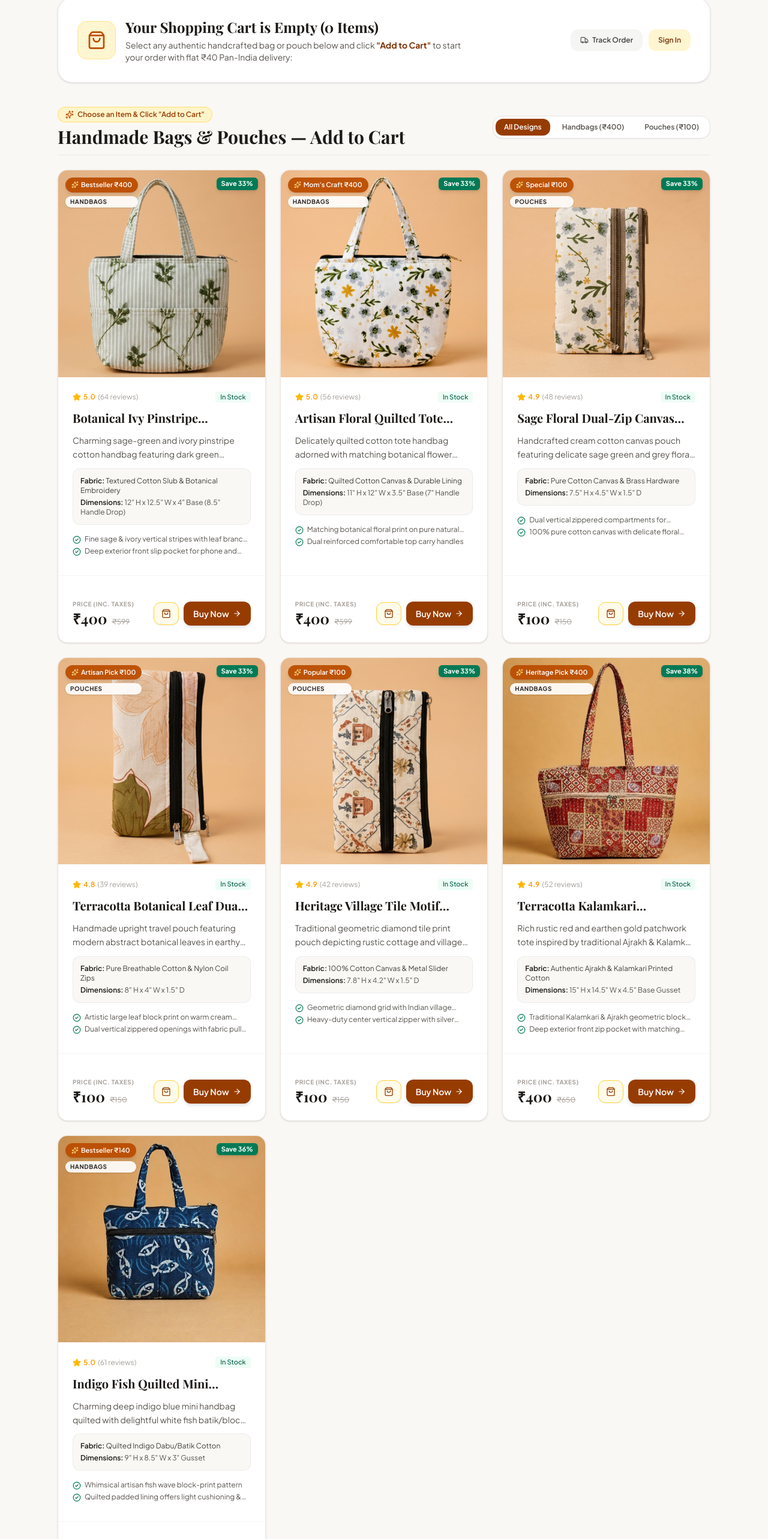
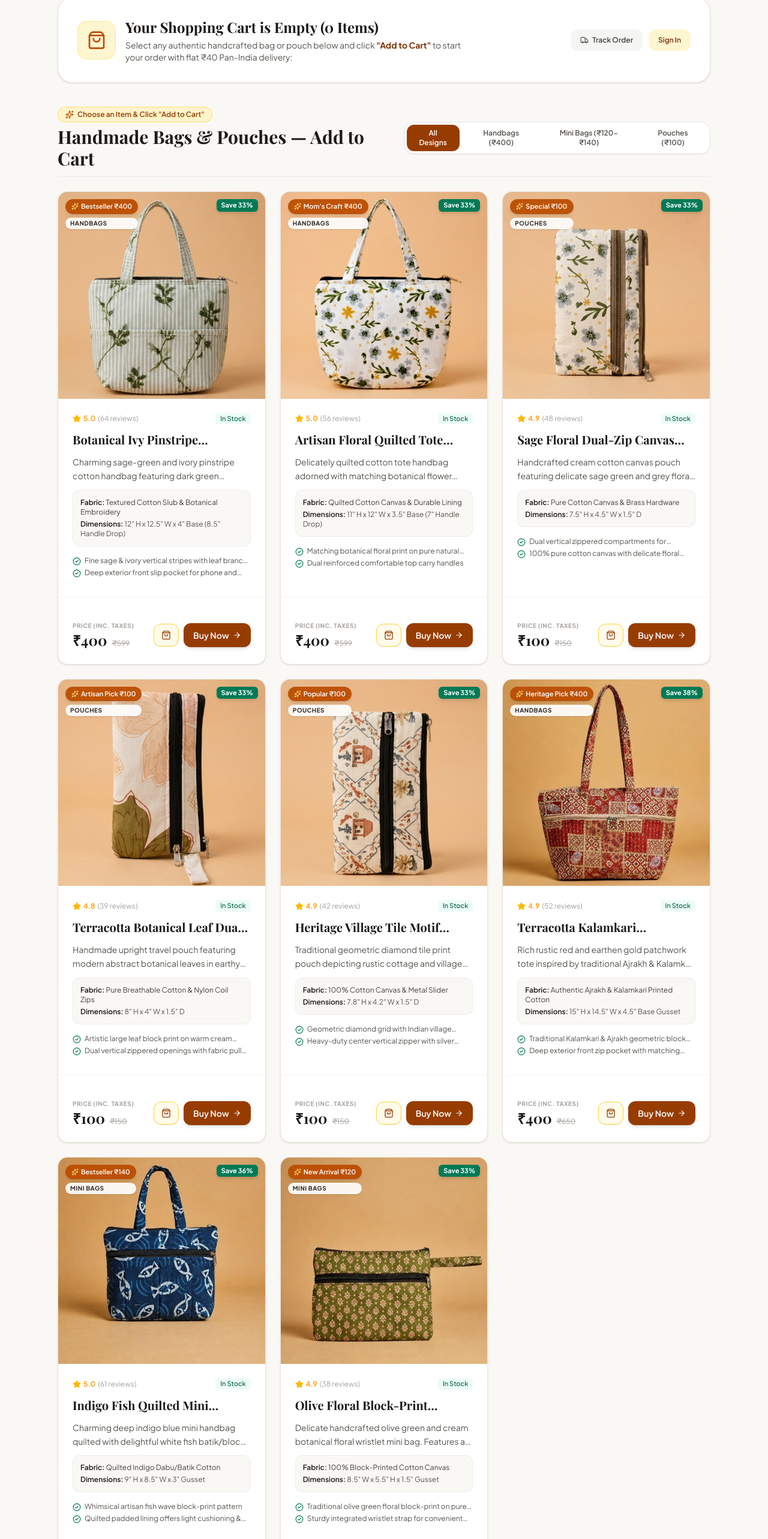
Before and after one commit to shreyasmaheethrouthu2079-svg/shreya-craft-nest, a Next.js app: page /cart in a window 1280 px wide. Shown: the part 212-2778 px from the top of the page at 60% size. Built offline with nearby package versions, Linux system fonts and the light colour scheme; a web font is replaced by a local one.

Commit message:
Add Mini Bags category filter and products to catalog and cart

```diff
--- a/src/app/cart/page.tsx
+++ b/src/app/cart/page.tsx
@@ -25,7 +25,7 @@ import {
 } from "lucide-react";
 
 export default function CartPage() {
-  const [selectedCat, setSelectedCat] = useState<"All" | "Handbags" | "Pouches">("All");
+  const [selectedCat, setSelectedCat] = useState<"All" | "Handbags" | "Mini Bags" | "Pouches">("All");
   const {
     cart,
     addToCart,
@@ -113,7 +113,7 @@ export default function CartPage() {
 
                 {/* Category Filter Tabs */}
                 <div className="flex items-center gap-1.5 bg-white p-1 rounded-2xl border border-stone-200 shadow-2xs">
-                  {(["All", "Handbags", "Pouches"] as const).map((cat) => (
+                  {(["All", "Handbags", "Mini Bags", "Pouches"] as const).map((cat) => (
                     <button
                       key={cat}
                       type="button"
@@ -124,7 +124,13 @@ export default function CartPage() {
                           : "text-stone-600 hover:text-stone-900 hover:bg-stone-50"
                       }`}
                     >
-                      {cat === "All" ? "All Designs" : cat === "Handbags" ? "Handbags (₹400)" : "Pouches (₹100)"}
+                      {cat === "All"
+                        ? "All Designs"
+                        : cat === "Handbags"
+                        ? "Handbags (₹400)"
+                        : cat === "Mini Bags"
+                        ? "Mini Bags (₹120-₹140)"
+                        : "Pouches (₹100)"}
                     </button>
                   ))}
                 </div>
--- a/src/components/ProductCatalog.tsx
+++ b/src/components/ProductCatalog.tsx
@@ -95,6 +95,8 @@ export function ProductCatalog() {
               ? t("catalog.catAll")
               : category === "Handbags"
               ? t("catalog.catHandbags")
+              : category === "Mini Bags"
+              ? t("catalog.catMiniBags") || "Mini Bags"
               : category === "Pouches"
               ? t("catalog.catPouches")
               : category === "Accessories"
--- a/src/context/LanguageContext.tsx
+++ b/src/context/LanguageContext.tsx
@@ -72,6 +72,7 @@ export const TRANSLATIONS: Record<LanguageCode, Record<string, string>> = {
     "catalog.designs": "handcrafted designs",
     "catalog.catAll": "All Items",
     "catalog.catHandbags": "Handbags",
+    "catalog.catMiniBags": "Mini Bags",
     "catalog.catPouches": "Pouches",
     "catalog.catAccessories": "Accessories",
     "catalog.addToCart": "Add to Cart",
@@ -143,6 +144,7 @@ export const TRANSLATIONS: Record<LanguageCode, Record<string, string>> = {
     "catalog.designs": "हस्तनिर्मित उत्पाद",
     "catalog.catAll": "सभी उत्पाद",
     "catalog.catHandbags": "हैंडबैग",
+    "catalog.catMiniBags": "मिनी बैग्स",
     "catalog.catPouches": "पाउच",
     "catalog.catAccessories": "एक्सेसरीज",
     "catalog.addToCart": "कार्ट में जोड़ें",
@@ -214,6 +216,7 @@ export const TRANSLATIONS: Record<LanguageCode, Record<string, string>> = {
     "catalog.designs": "हस्तनिर्मित डिझाइन्स",
     "catalog.catAll": "सर्व वस्तू",
     "catalog.catHandbags": "हँडबॅग",
+    "catalog.catMiniBags": "मिनी बॅग्स",
     "catalog.catPouches": "पाउच",
     "catalog.catAccessories": "ॲक्सेसरीज",
     "catalog.addToCart": "कार्टमध्ये जोडा",
@@ -278,6 +281,7 @@ export const TRANSLATIONS: Record<LanguageCode, Record<string, string>> = {
     "catalog.designs": "হাতে তৈরি ডিজাইন",
     "catalog.catAll": "সব পণ্য",
     "catalog.catHandbags": "হ্যান্ডব্যাগ",
+    "catalog.catMiniBags": "মিনি ব্যাগ",
     "catalog.catPouches": "পাউচ",
     "catalog.catAccessories": "অ্যাক্সেসরিজ",
     "catalog.addToCart": "কার্টে যোগ করুন",
@@ -340,6 +344,7 @@ export const TRANSLATIONS: Record<LanguageCode, Record<string, string>> = {
     "catalog.designs": "கைவினை வடிவமைப்புகள்",
     "catalog.catAll": "அனைத்தும்",
     "catalog.catHandbags": "கைப்பைகள்",
+    "catalog.catMiniBags": "மினி பைகள்",
     "catalog.catPouches": "பவுச்கள்",
     "catalog.catAccessories": "அணிகலன்கள்",
     "catalog.addToCart": "கார்ட்டில் சேர்",
@@ -402,6 +407,7 @@ export const TRANSLATIONS: Record<LanguageCode, Record<string, string>> = {
     "catalog.designs": "చేతితో చేసిన డిజైన్లు",
     "catalog.catAll": "అన్నీ",
     "catalog.catHandbags": "హ్యాండ్‌బ్యాగులు",
+    "catalog.catMiniBags": "మినీ బ్యాగులు",
     "catalog.catPouches": "పౌచులు",
     "catalog.catAccessories": "యాక్సెసరీలు",
     "catalog.addToCart": "కార్ట్‌కు జోడించండి",
@@ -464,6 +470,7 @@ export const TRANSLATIONS: Record<LanguageCode, Record<string, string>> = {
     "catalog.designs": "ಕರಕುಶಲ ವಿನ್ಯಾಸಗಳು",
     "catalog.catAll": "ಎಲ್ಲವೂ",
     "catalog.catHandbags": "ಹ್ಯಾಂಡ್‌ಬ್ಯಾಗ್‌ಗಳು",
+    "catalog.catMiniBags": "ಮಿನಿ ಬ್ಯಾಗ್‌ಗಳು",
     "catalog.catPouches": "ಪೌಚ್‌ಗಳು",
     "catalog.catAccessories": "ಪರಿಕರಗಳು",
     "catalog.addToCart": "ಕಾರ್ಟ್‌ಗೆ ಸೇರಿಸಿ",
@@ -526,6 +533,7 @@ export const TRANSLATIONS: Record<LanguageCode, Record<string, string>> = {
     "catalog.designs": "കൈത്തറി ഡിസൈനുകൾ",
     "catalog.catAll": "എല്ലാം",
     "catalog.catHandbags": "ഹാൻഡ്ബാഗുകൾ",
+    "catalog.catMiniBags": "മിനി ബാഗുകൾ",
     "catalog.catPouches": "പൗച്ചുകൾ",
     "catalog.catAccessories": "ആക്സസറികൾ",
     "catalog.addToCart": "കാർട്ടിലേക്ക് ചേർക്കുക",
--- a/src/data/ordersStore.ts
+++ b/src/data/ordersStore.ts
@@ -48,15 +48,15 @@ const INITIAL_SEED_ORDERS: StoredOrder[] = [
     items: [
       {
         id: "olive-bloom-wristlet-pouch",
-        name: "Olive Floral Block-Print Wristlet Pouch",
-        category: "Pouches",
-        price: 100,
+        name: "Olive Floral Block-Print Wristlet Mini Bag",
+        category: "Mini Bags",
+        price: 120,
         quantity: 1,
       },
       {
         id: "indigo-fish-mini-tote",
         name: "Indigo Fish Quilted Mini Handbag",
-        category: "Handbags",
+        category: "Mini Bags",
         price: 140,
         quantity: 1,
       },
--- a/src/data/products.ts
+++ b/src/data/products.ts
@@ -1,7 +1,7 @@
 export interface Product {
   id: string;
   name: string;
-  category: "Handbags" | "Pouches";
+  category: "Handbags" | "Pouches" | "Mini Bags";
   price: number;
   originalPrice: number;
   description: string;
@@ -151,7 +151,7 @@ export const PRODUCTS: Product[] = [
   {
     id: "indigo-fish-mini-tote",
     name: "Indigo Fish Quilted Mini Handbag",
-    category: "Handbags",
+    category: "Mini Bags",
     price: 140,
     originalPrice: 220,
     description:
@@ -170,11 +170,34 @@ export const PRODUCTS: Product[] = [
     rating: 5.0,
     reviewsCount: 61,
   },
+  {
+    id: "olive-bloom-wristlet-pouch",
+    name: "Olive Floral Block-Print Wristlet Mini Bag",
+    category: "Mini Bags",
+    price: 120,
+    originalPrice: 180,
+    description:
+      "Delicate handcrafted olive green and cream botanical floral wristlet mini bag. Features a comfortable wrist carry strap, secure top zipper, and soft inner lining for smartphone, keys, cards, and daily essentials.",
+    features: [
+      "Traditional olive green floral block-print on pure cotton",
+      "Sturdy integrated wristlet strap for convenient hands-free carry",
+      "Smooth glide metallic zipper with fabric puller",
+      "Compact structured profile ideal for quick outings and gifting",
+    ],
+    material: "100% Block-Printed Cotton Canvas",
+    dimensions: "8.5\" W x 5.5\" H x 1.5\" Gusset",
+    image: "/products/olive-bloom-wristlet-pouch.jpg",
+    inStock: true,
+    badge: "New Arrival ₹120",
+    rating: 4.9,
+    reviewsCount: 38,
+  },
 ];
 
 export const CATEGORIES = [
   "All",
   "Handbags",
+  "Mini Bags",
   "Pouches",
 ] as const;
 
```
